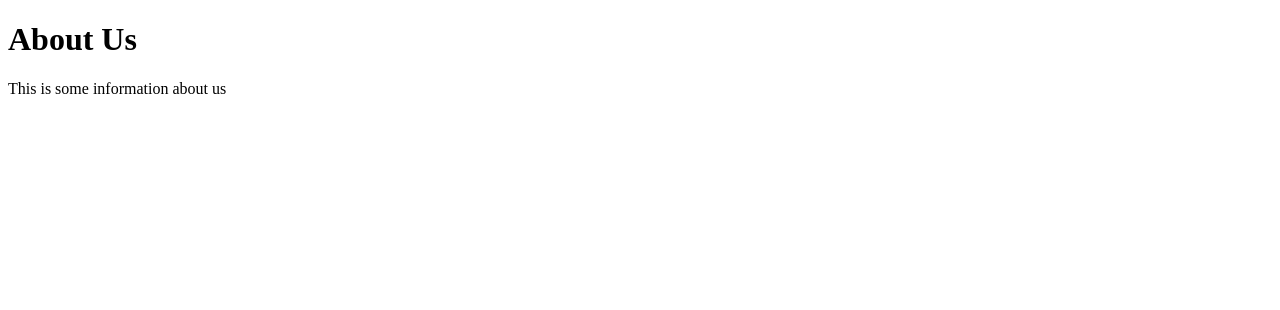
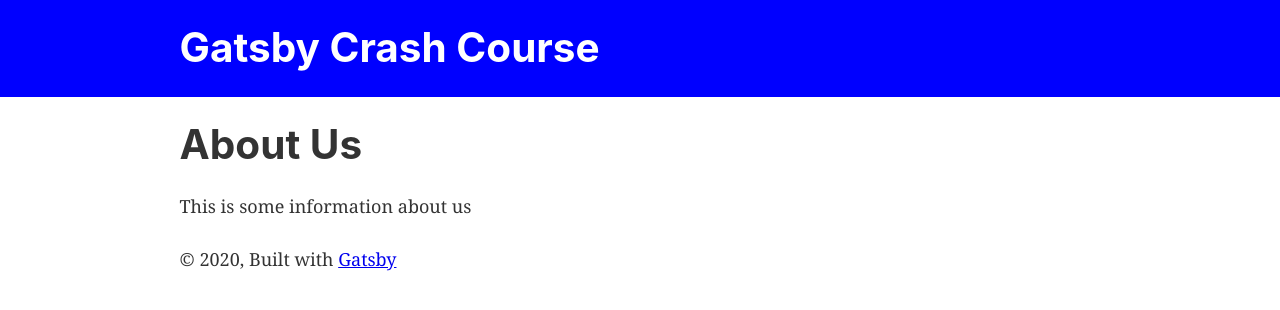
Before and after one commit to tommyrharper/gatsby-crash-course, a Gatsby site: page /about in a window 1280 px wide. Built offline with nearby package versions, Linux system fonts and the light colour scheme; Gatsby itself is replaced by a stand-in of ours.

Commit message:
Simplify about.js

```diff
--- a/src/pages/about.js
+++ b/src/pages/about.js
@@ -1,12 +1,14 @@
 import React from 'react'
+import Layout from "../components/layout"
+import SEO from "../components/seo"
 
-const AboutPage = () => {
-  return (
-    <div>
-      <h1>About Us</h1>
-      <p>This is some information about us</p>
-    </div>
-  )
-}
+const AboutPage = () => (
+  <Layout>
+    <SEO title="About" />
+    <h1>About Us</h1>
+    <p>This is some information about us</p>
+  </Layout>
+)
+
 
 export default AboutPage
```
